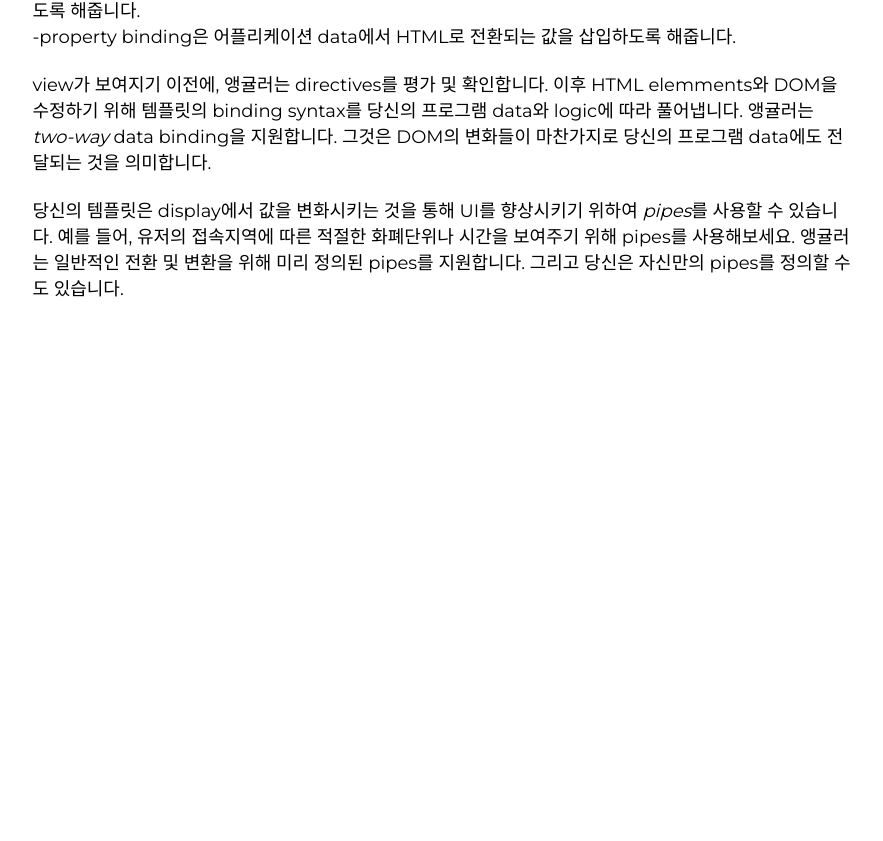
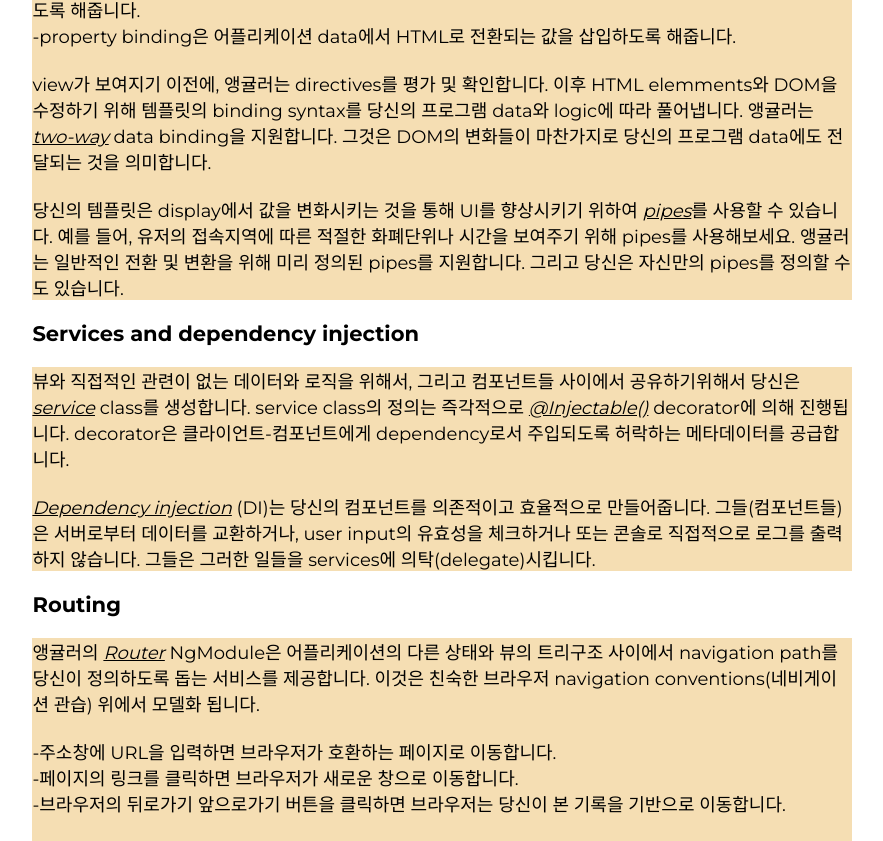
Before and after one commit to codenamenadja/angular7CrashCourse, an Angular app: page /about in a window 1280 px wide. Shown: the part 1956-2797 px from the top of the page, without its empty margins (198-1081 px from the left). Before the commit the page ends 2346 px from the top, so only its background shows below. Built offline with nearby package versions, Linux system fonts and the light colour scheme.

Commit message:
0.2 /done

```diff
--- a/src/app/about/about.component.html
+++ b/src/app/about/about.component.html
@@ -104,4 +104,58 @@
       그리고 당신은 자신만의 pipes를 정의할 수도 있습니다.
     </p>
   </article>
+  <article>
+    <h3>Services and dependency injection</h3>
+    <p>
+      뷰와 직접적인 관련이 없는 데이터와 로직을 위해서, 그리고 컴포넌트들 사이에서 공유하기위해서 당신은 <i>service</i> class를 생성합니다.
+      service class의 정의는 즉각적으로 <i>@Injectable()</i> decorator에 의해 진행됩니다.
+      decorator은 클라이언트-컴포넌트에게 dependency로서 주입되도록 허락하는 메타데이터를 공급합니다.
+      <br />
+      <br />
+      <i>Dependency injection</i> (DI)는 당신의 컴포넌트를 의존적이고 효율적으로 만들어줍니다.
+      그들(컴포넌트들)은 서버로부터 데이터를 교환하거나, user input의 유효성을 체크하거나 또는 콘솔로 직접적으로 로그를 출력하지 않습니다.
+      그들은 그러한 일들을 services에 의탁(delegate)시킵니다.
+    </p>
+  </article>
+  <article>
+    <h3>Routing</h3>
+    <p>
+      앵귤러의 <i>Router</i> NgModule은 어플리케이션의 다른 상태와 뷰의 트리구조 사이에서 navigation path를 당신이 정의하도록 돕는 서비스를 제공합니다.
+      이것은 친숙한 브라우저 navigation conventions(네비게이션 관습) 위에서 모델화 됩니다.
+      <br />
+      <br />
+      -주소창에 URL을 입력하면 브라우저가 호환하는 페이지로 이동합니다.
+      <br />
+      -페이지의 링크를 클릭하면 브라우저가 새로운 창으로 이동합니다.
+      <br />
+      -브라우저의 뒤로가기 앞으로가기 버튼을 클릭하면 브라우저는 당신이 본 기록을 기반으로 이동합니다.
+      <br />
+      <br />
+      router는 URL같은 주소를 페이지들이 아닌 뷰로 매핑합니다.
+      유저가 행동을 취하면, 예)링크 클릭, 그것은 새로운 파이지를 브라우저로 불러올 것입니다.
+      여기서 <i>router</i>는 브라우저의 행동을 intercept하여 뷰의 트리구조를 보여주거나 감추거나 하게 됩니다.
+      <br />
+      만약 router가 현재 어플리케이션 상태가 특정한 기능을 요구한다고 결정한다면, 그리고 해당 모듈이 아직 로드되지 않았다면,
+      router는 모듈을 필요에 따라 <i>lazy-load</i> 할 수 있습니다.
+      <br />
+      라우터는 해당 앱의 view navigation ruls와 data state에 따라 URL링크를 해석합니다.
+      당신은 유저가 버튼을 클릭하거나, 어떤 소스에서 발생한 다른 자극에 응답하기 위해 다른 새로운 view로 이동할 수 있습니다.
+      router는 브라우저 기록안에 행동을 기록하고, 따라서 forward and back 버튼 또한 잘 작동할 수 있습니다.
+      <br />
+      네비게이션 rules를 정의하기 위해, 당신은 컴포넌트와 navigation path들을 연관시킵니다.
+      path는 당신의 program data를 통합하는 URL-like syntax를 사용합니다.
+      마찬가지로 동일한 방식으로 template syntax도 당신의 views를 당신의 program data와 통합시킵니다.
+      그러면 당신은 어떤 뷰들을 보여주고 숨길지 정하는, user input과 당신 고유의 접근 규칙에 응답할 수 있는 program logic을 적용시킬 수 있겠지요.
+    </p>
+  </article>
+  <article>
+    <h3>What's next</h3>
+    <p>
+      당신은 앵귤러의 메인 구축 blocks(NgModule, component...)에 대한 기본을 습득했습니다.
+      아래의 다이아그램은 이 기본적인 조각들이 관련됐는지 보여줍니다.
+      <br />
+        <img src="https://angular.io/generated/images/guide/architecture/overview2.png" alt="angular-relational-diagram">
+      <br />
+    </p>
+  </article>
 </section>
--- a/src/app/about/about.component.scss
+++ b/src/app/about/about.component.scss
@@ -0,0 +1,15 @@
+section{
+    article{
+        p{
+            background-color:wheat;
+            i{
+                text-decoration: underline;
+            }
+            img{
+                margin: 0 auto;
+                width:100%;
+                max-width:800px;
+            }
+        }
+    }
+}
```
Also changed, not shown: 1 other file (tests, documents, lock files or other folders).
